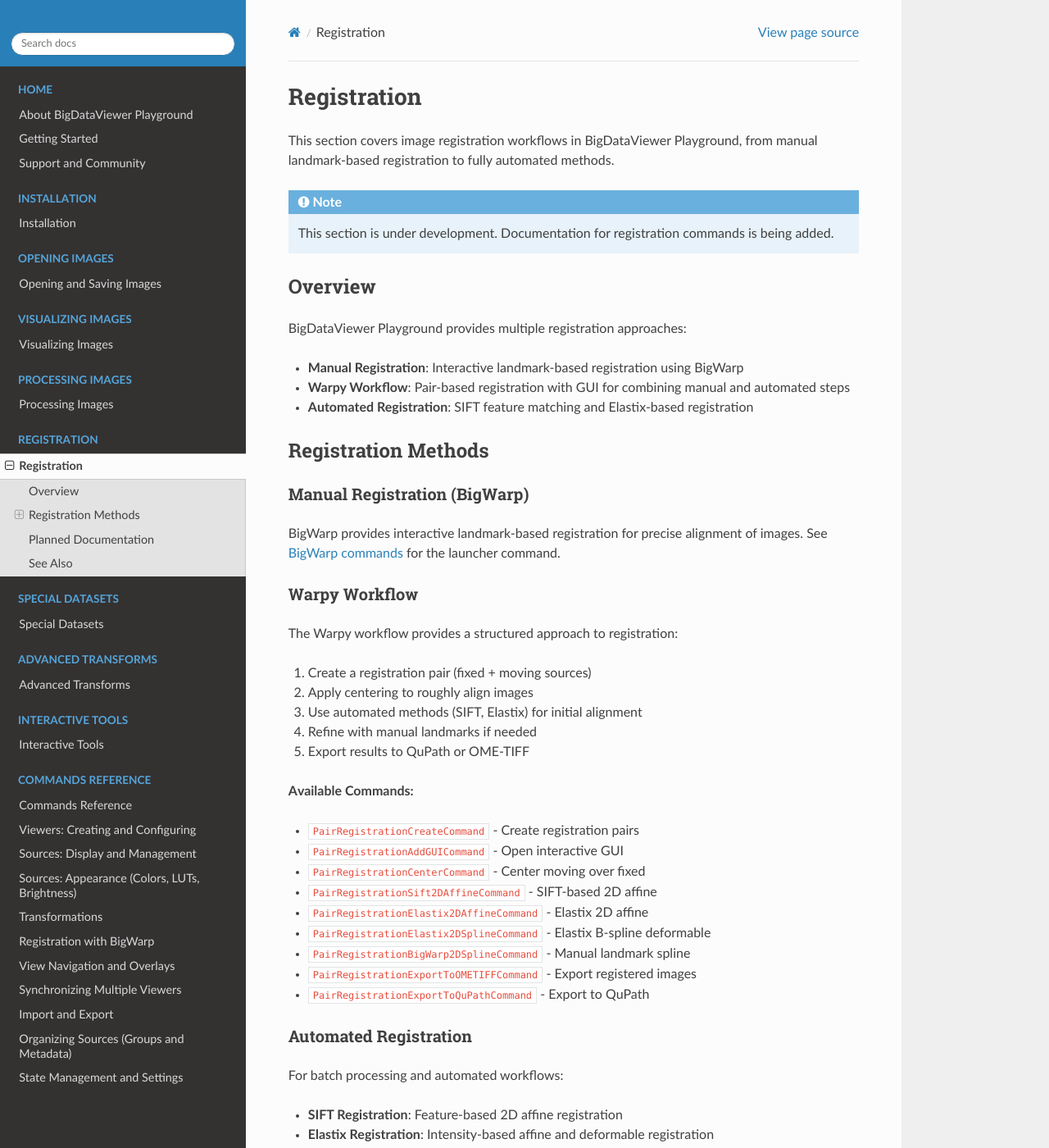
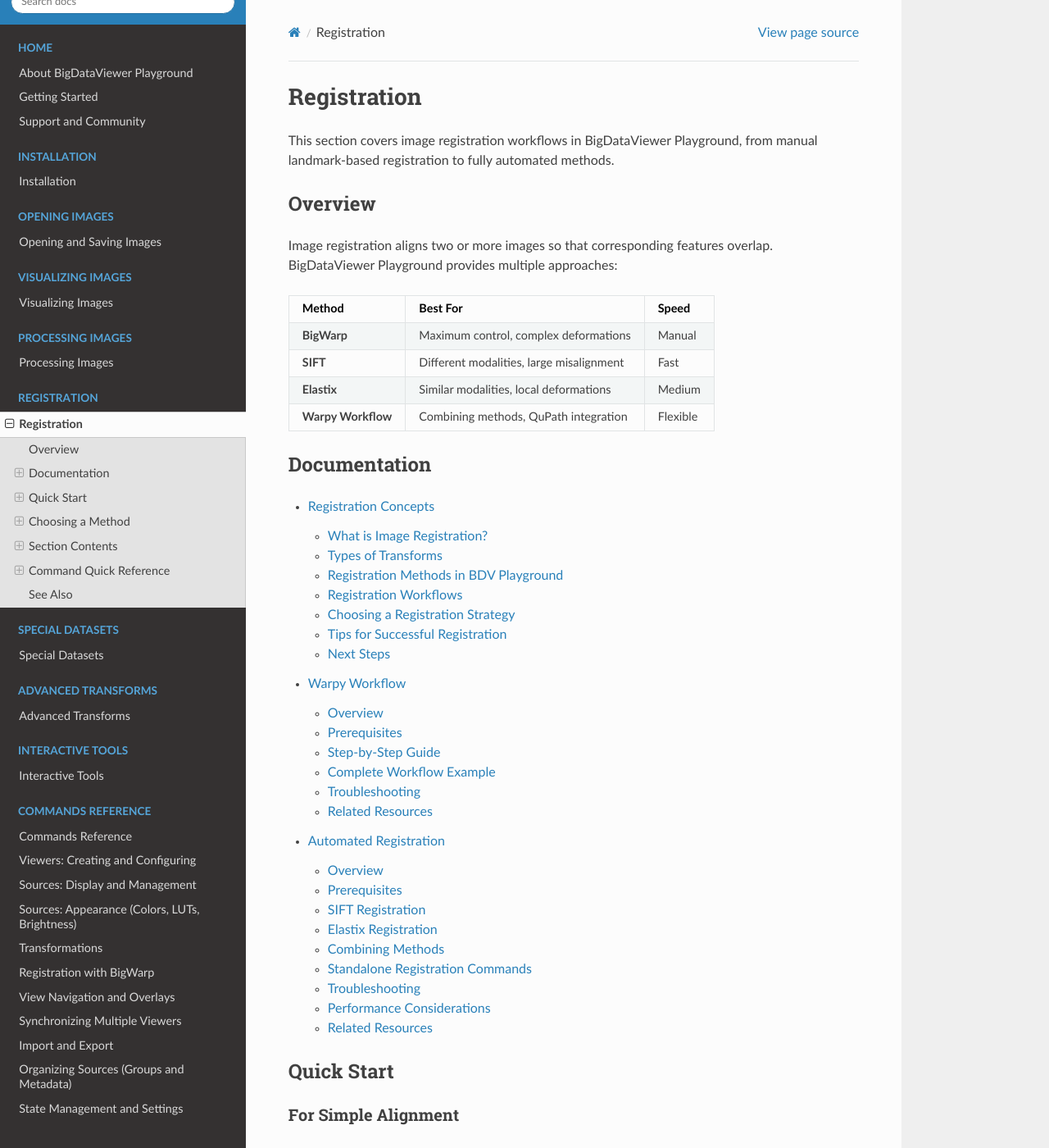
Before and after one commit to unige-biochem/bigdataviewer-playground-documentation, a Sphinx documentation site: the page built from docs/source/registration/index.md, in a window 1280 px wide and 1400 px high. Shown: the whole window at 82% size. Built offline with Sphinx 7.4.7 and the Read the Docs theme 3.1.0, drawn with Linux system fonts in a browser that asks for light colours; some of the changed text lies outside the part shown.

Commit message:
Adds registration documentaion

````diff
--- a/docs/source/registration/index.md
+++ b/docs/source/registration/index.md
@@ -2,63 +2,104 @@
 
 This section covers image registration workflows in BigDataViewer Playground, from manual landmark-based registration to fully automated methods.
 
-:::{note}
-This section is under development. Documentation for registration commands is being added.
-:::
-
 ## Overview
 
-BigDataViewer Playground provides multiple registration approaches:
+Image registration aligns two or more images so that corresponding features overlap. BigDataViewer Playground provides multiple approaches:
 
-- **Manual Registration**: Interactive landmark-based registration using BigWarp
-- **Warpy Workflow**: Pair-based registration with GUI for combining manual and automated steps
-- **Automated Registration**: SIFT feature matching and Elastix-based registration
+| Method | Best For | Speed |
+|--------|----------|-------|
+| **BigWarp** | Maximum control, complex deformations | Manual |
+| **SIFT** | Different modalities, large misalignment | Fast |
+| **Elastix** | Similar modalities, local deformations | Medium |
+| **Warpy Workflow** | Combining methods, QuPath integration | Flexible |
 
-## Registration Methods
+## Documentation
 
-### Manual Registration (BigWarp)
+```{toctree}
+:maxdepth: 2
 
-BigWarp provides interactive landmark-based registration for precise alignment of images. See [BigWarp commands](../commands/bigwarp.md) for the launcher command.
+concepts
+warpy_workflow
+automated_registration
+```
 
-### Warpy Workflow
+## Quick Start
 
-The Warpy workflow provides a structured approach to registration:
+### For Simple Alignment
 
-1. Create a registration pair (fixed + moving sources)
-2. Apply centering to roughly align images
-3. Use automated methods (SIFT, Elastix) for initial alignment
-4. Refine with manual landmarks if needed
-5. Export results to QuPath or OME-TIFF
+Use [BigWarp](../commands/bigwarp.md) directly:
+1. Select fixed and moving sources
+2. Run `BigWarp - Launch BigWarp`
+3. Add landmarks and apply transform
 
-**Available Commands:**
-- `PairRegistrationCreateCommand` - Create registration pairs
-- `PairRegistrationAddGUICommand` - Open interactive GUI
-- `PairRegistrationCenterCommand` - Center moving over fixed
-- `PairRegistrationSift2DAffineCommand` - SIFT-based 2D affine
-- `PairRegistrationElastix2DAffineCommand` - Elastix 2D affine
-- `PairRegistrationElastix2DSplineCommand` - Elastix B-spline deformable
-- `PairRegistrationBigWarp2DSplineCommand` - Manual landmark spline
-- `PairRegistrationExportToOMETIFFCommand` - Export registered images
-- `PairRegistrationExportToQuPathCommand` - Export to QuPath
+### For Complex Registration
 
-### Automated Registration
+Use the [Warpy Workflow](warpy_workflow.md):
+1. Create a registration pair
+2. Center the images
+3. Apply automated registration (SIFT/Elastix)
+4. Refine with BigWarp if needed
+5. Export to QuPath or OME-TIFF
 
-For batch processing and automated workflows:
+## Choosing a Method
 
-- **SIFT Registration**: Feature-based 2D affine registration
-- **Elastix Registration**: Intensity-based affine and deformable registration
+### By Use Case
 
-## Planned Documentation
+| Use Case | Recommended Approach |
+|----------|---------------------|
+| Quick manual alignment | BigWarp with few landmarks |
+| H&E to immunofluorescence | SIFT affine (with intensity inversion) |
+| Serial sections (same stain) | Elastix affine + spline |
+| Whole-slide to QuPath | Warpy workflow with QuPath export |
+| Atlas registration | BigWarp with many landmarks |
 
-The following pages will be added:
+### By Image Characteristics
 
-- Warpy workflow tutorial
-- Elastix registration guide
-- SIFT registration guide
-- Exporting registration results
-- Registration best practices
+| Characteristic | Method |
+|---------------|--------|
+| Clear features, texture | SIFT |
+| Smooth, similar intensities | Elastix |
+| Different modalities | SIFT or manual BigWarp |
+| Local tissue distortion | Elastix spline or BigWarp |
+
+## Section Contents
+
+### [Registration Concepts](concepts.md)
+Learn about transform types, registration methods, and when to use each approach.
+
+### [Warpy Workflow](warpy_workflow.md)
+Step-by-step tutorial for the pair registration workflow, from creating pairs to exporting results.
+
+### [Automated Registration](automated_registration.md)
+Detailed guide to SIFT and Elastix registration methods, parameters, and troubleshooting.
+
+### [BigWarp Commands](../commands/bigwarp.md)
+Reference for manual landmark-based registration using BigWarp.
+
+## Command Quick Reference
+
+### Pair Registration (Warpy)
+
+| Command | Purpose |
+|---------|---------|
+| `Create registration pair` | Create fixed/moving pair |
+| `Registration pair - Add GUI` | Open interactive viewer |
+| `Register Pair - Center` | Rough alignment |
+| `Register Pair 2D - Sift Affine` | Automated SIFT |
+| `Register Pair 2D - Elastix Affine` | Automated Elastix affine |
+| `Register Pair 2D - Elastix Spline` | Automated Elastix deformable |
+| `Register Pair 2D - BigWarp Spline` | Manual BigWarp |
+| `Register Pair - Export to QuPath` | Export to QuPath project |
+| `Register Pair - Export to OME-TIFF` | Export as OME-TIFF |
+
+### Direct Registration
+
+| Command | Purpose |
+|---------|---------|
+| `BigWarp - Launch BigWarp` | Direct BigWarp launch |
+| `Wizard Align Slides (2D)` | Interactive registration wizard |
 
 ## See Also
 
-- [BigWarp Commands](../commands/bigwarp.md)
-- [Transformations](../commands/transformations.md)
+- [Transformations](../commands/transformations.md) - Basic affine transforms
+- [Import & Export](../commands/import_export.md) - Saving registered results
````
Also changed, not shown: docs/source/registration/automated_registration.md (added, +253 -0 lines), docs/source/registration/concepts.md (added, +122 -0 lines), docs/source/registration/warpy_workflow.md (added, +242 -0 lines).
